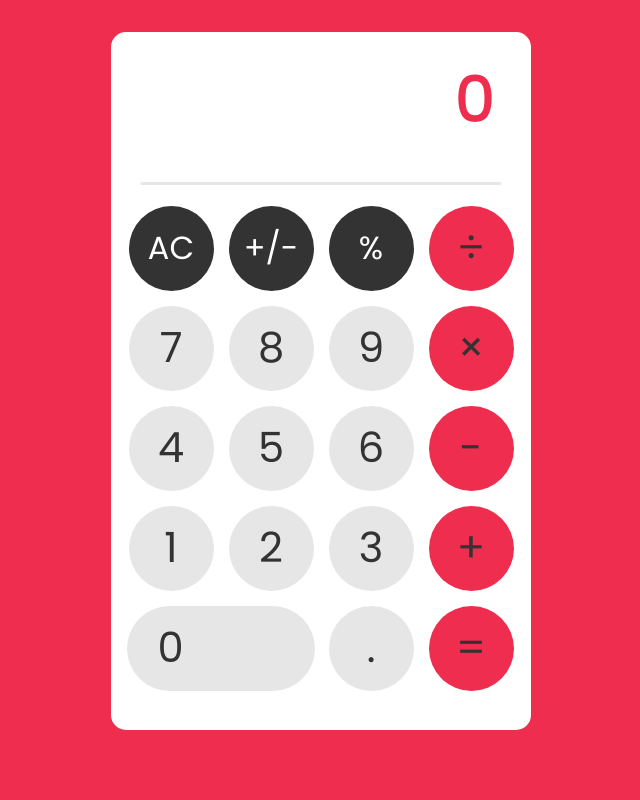
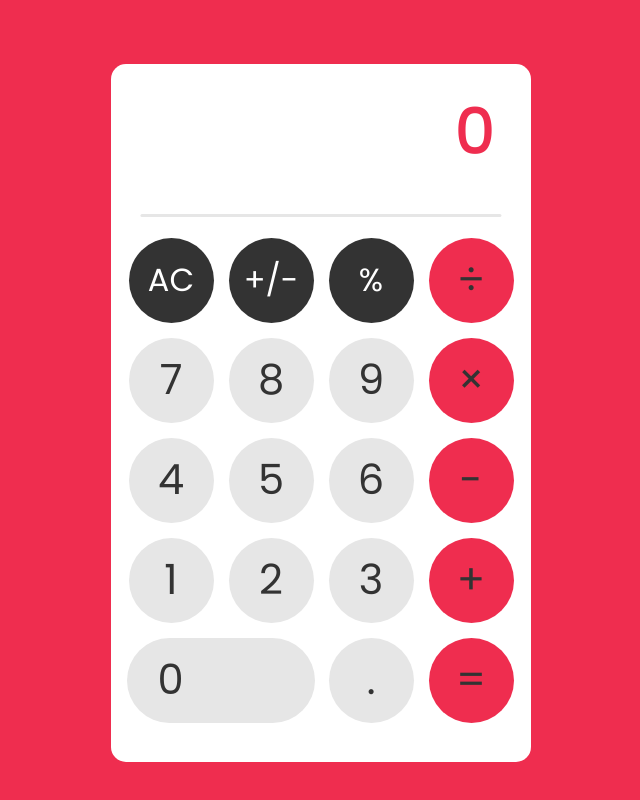
Before and after one commit to IbnDaanis/Calculator, a plain HTML site: page index.html in a window 1280 px wide. Shown: the whole page, without its empty margins (319-959 px from the left). Drawn offline with Linux system fonts and the light colour scheme.

Commit message:
Calculator padding top depending on vw & fixed bug with f12 inputting 1 into calculator and breaking it

```diff
--- a/scripts/app.js
+++ b/scripts/app.js
@@ -167,6 +167,7 @@ equals.addEventListener('click', () => {
 })
 
 document.addEventListener('keydown', e => {
+  if (e.key === 'F12') return
   const numberReg = /[\d]/g
   const operatorReg = /[*\/+\-]/g
   let key = e.key.toString()
@@ -178,6 +179,7 @@ document.addEventListener('keydown', e => {
       awaitingOperator = false
     }
     if (!awaitingOperator) {
+      console.log('Keydown: ', key)
       input === '0' ? (input = number) : (input += number)
       display.textContent = formatNumber(input)
     }
--- a/styles/style.scss
+++ b/styles/style.scss
@@ -25,7 +25,7 @@ body {
     width: 420px;
     max-width: 95%;
     margin: 0 auto;
-    padding: 2rem 0;
+    padding: calc(0.05 * 100vw) 0;
     @media (max-width: 600px) {
       padding: 2rem 0;
     }
```
Also changed, not shown: styles/style.css, 1 other file.
